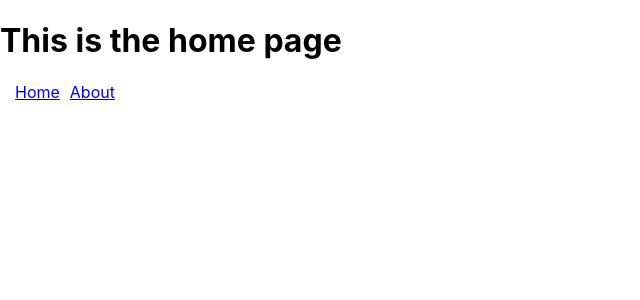
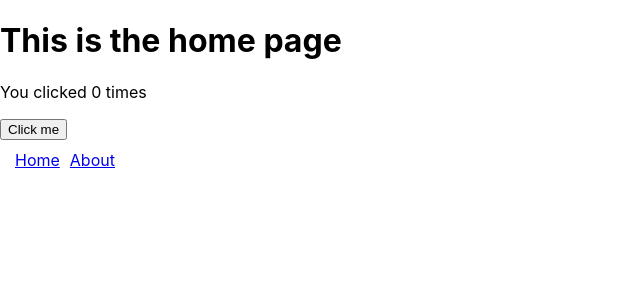
Before and after one commit to troycampano/sandbox-react-typescript, a React (Create React App) app: page / in a window 1280 px wide. Shown: the top 300 px of the page, without its empty margins (0-640 px from the left). Built offline with nearby package versions, Linux system fonts and the light colour scheme.

Commit message:
Added useEffect

```diff
--- a/src/Home.tsx
+++ b/src/Home.tsx
@@ -1,8 +1,20 @@
+import React, { useState, useEffect } from 'react';
 
 function Home() {
+
+  const [count, setCount] = useState(0);
+
+  useEffect(() => {
+    document.title = `You clicked ${count} times`;
+  });
+
   return (
     <div>
       <h1>This is the home page</h1>
+      <p>You clicked {count} times</p>
+      <button onClick={() => setCount(count + 1)}>
+        Click me
+      </button>
     </div>
   );
 }
```
